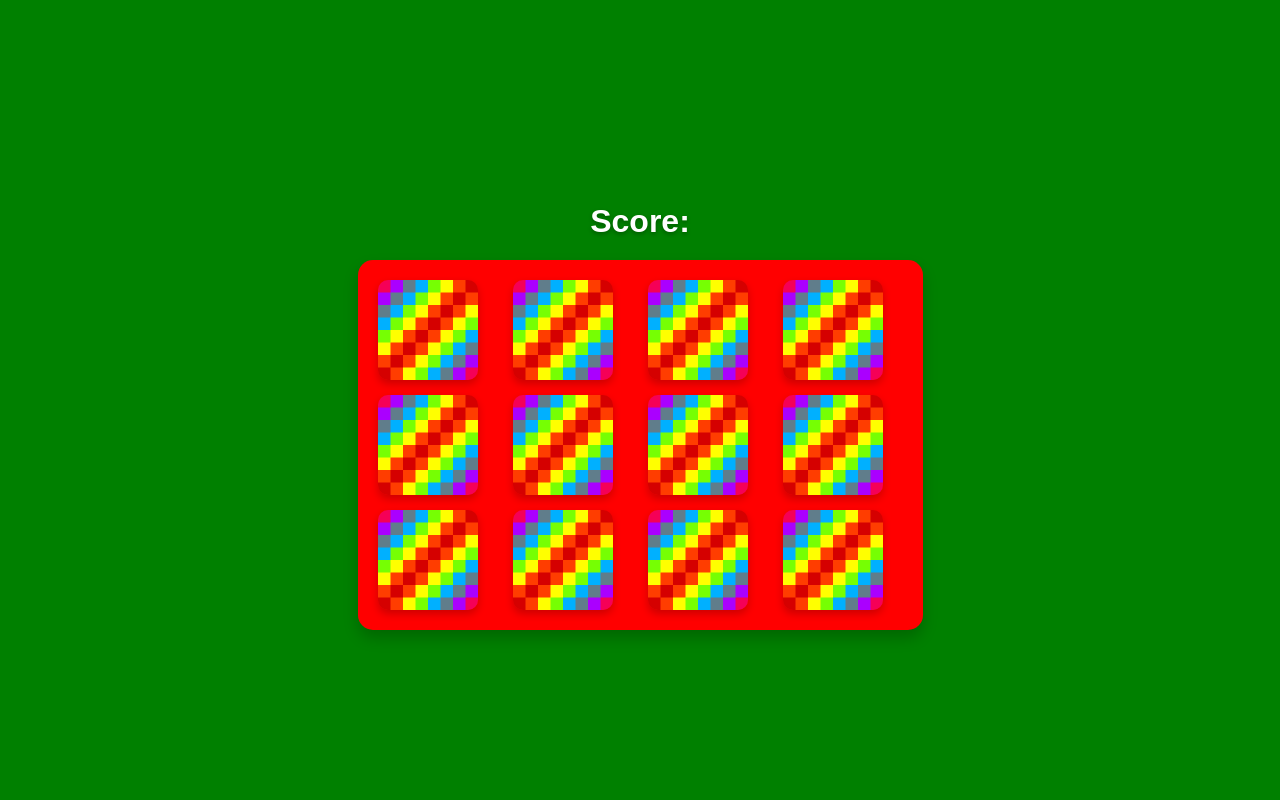
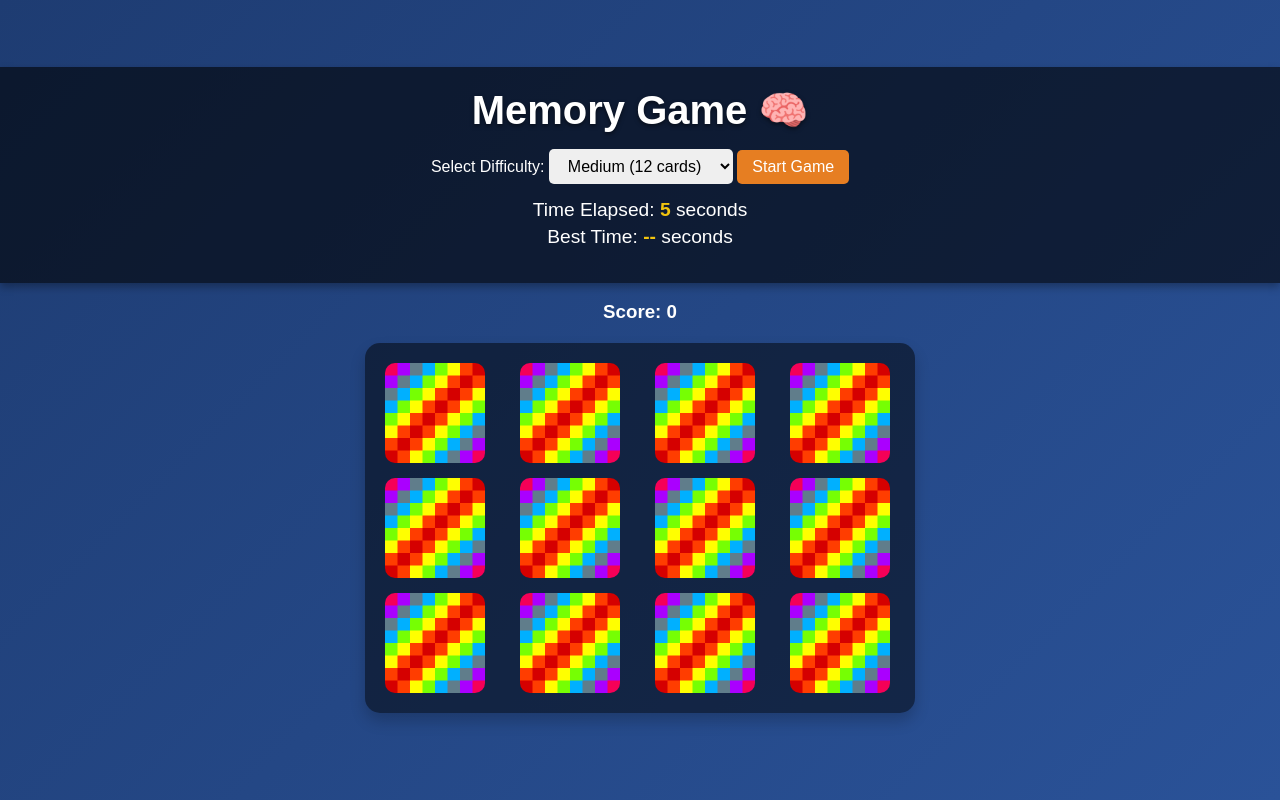
Before and after one commit to Devasree25/MEMORY-GAME, a plain HTML site: page index.html in a window 1280 px wide. Drawn offline with Linux system fonts and the light colour scheme.

Commit message:
created a enhanced memory-game

```diff
--- a/app.js
+++ b/app.js
@@ -1,113 +1,118 @@
 document.addEventListener('DOMContentLoaded', () => {
-    const cardArray = [
-      {
-        name: 'fries',
-        img: 'images/fries.png'
-      },
-      {
-        name: 'cheeseburger',
-        img: 'images/cheeseburger.png'
-      },
-      {
-        name: 'ice-cream',
-        img: 'images/ice-cream.png'
-      },
-      {
-        name: 'pizza',
-        img: 'images/pizza.png'
-      },
-      {
-        name: 'milkshake',
-        img: 'images/milkshake.png'
-      },
-      {
-        name: 'hotdog',
-        img: 'images/hotdog.png'
-      },
-      {
-        name: 'fries',
-        img: 'images/fries.png'
-      },
-      {
-        name: 'cheeseburger',
-        img: 'images/cheeseburger.png'
-      },
-      {
-        name: 'ice-cream',
-        img: 'images/ice-cream.png'
-      },
-      {
-        name: 'pizza',
-        img: 'images/pizza.png'
-      },
-      {
-        name: 'milkshake',
-        img: 'images/milkshake.png'
-      },
-      {
-        name: 'hotdog',
-        img: 'images/hotdog.png'
+  const grid = document.querySelector('.grid');
+  const resultDisplay = document.querySelector('#result');
+  const timerDisplay = document.querySelector('#timer');
+  const bestTimeDisplay = document.querySelector('#best-time');
+  const difficultySelector = document.querySelector('#difficulty');
+  const startGameButton = document.querySelector('#start-game');
+
+  let timer = null;
+  let elapsedTime = 0;
+  let bestTime = localStorage.getItem('bestTime') || Infinity; // Get best time from local storage
+  bestTimeDisplay.textContent = bestTime === Infinity ? '--' : `${bestTime} seconds`; // Display best time (or '--' if not available)
+
+  const cardSets = {
+    easy: 8,
+    medium: 12,
+    hard: 16,
+  };
+
+  let cardArray = [];
+  let cardsChosen = [];
+  let cardsChosenId = [];
+  let cardsWon = [];
+
+  function initializeGame() {
+    const numCards = cardSets[difficultySelector.value];
+    cardArray = generateCardArray(numCards);
+    createBoard();
+    resetGame();
   }
-    ]
 
-    cardArray.sort(() => 0.5 - Math.random())
+  function generateCardArray(numCards) {
+    const baseCards = [
+      { name: 'fries', img: 'images/fries.png' },
+      { name: 'cheeseburger', img: 'images/cheeseburger.png' },
+      { name: 'ice-cream', img: 'images/ice-cream.png' },
+      { name: 'pizza', img: 'images/pizza.png' },
+      { name: 'milkshake', img: 'images/milkshake.png' },
+      { name: 'hotdog', img: 'images/hotdog.png' },
+    ];
 
-    const grid = document.querySelector('.grid')
-    const resultDisplay = document.querySelector('#result')
-    let cardsChosen = []
-    let cardsChosenId = []
-    let cardsWon = []
+    const selectedCards = baseCards.slice(0, numCards / 2);
+    return [...selectedCards, ...selectedCards].sort(() => 0.5 - Math.random());
+  }
 
   function createBoard() {
-      for (let i = 0; i < cardArray.length; i++) {
-        const card = document.createElement('img')
-        card.setAttribute('src', 'images/blank.png')
-        card.setAttribute('data-id', i)
-        card.addEventListener('click', flipCard)
-        grid.appendChild(card)
-      }
+    grid.innerHTML = '';
+    cardArray.forEach((card, index) => {
+      const cardElement = document.createElement('img');
+      cardElement.setAttribute('src', 'images/blank.png');
+      cardElement.setAttribute('data-id', index);
+      cardElement.addEventListener('click', flipCard);
+      grid.appendChild(cardElement);
+    });
+
+    grid.style.gridTemplateColumns = `repeat(${Math.sqrt(cardArray.length)}, 120px)`;
   }
 
-    //check for matches
+  function resetGame() {
+    clearInterval(timer);
+    elapsedTime = 0;
+    timerDisplay.textContent = elapsedTime;
+    cardsChosen = [];
+    cardsChosenId = [];
+    cardsWon = [];
+    resultDisplay.textContent = 0;
+    timer = setInterval(() => {
+      elapsedTime++;
+      timerDisplay.textContent = elapsedTime;
+    }, 1000);
+  }
+
   function checkForMatch() {
-      const cards = document.querySelectorAll('img')
-      const optionOneId = cardsChosenId[0]
-      const optionTwoId = cardsChosenId[1]
+    const cards = document.querySelectorAll('img');
+    const [optionOneId, optionTwoId] = cardsChosenId;
 
-      if(optionOneId == optionTwoId) {
-        cards[optionOneId].setAttribute('src', 'images/blank.png')
-        cards[optionTwoId].setAttribute('src', 'images/blank.png')
-        alert('You have clicked the same image!')
+    if (cardsChosen[0] === cardsChosen[1]) {
+      cards[optionOneId].setAttribute('src', 'images/white.png');
+      cards[optionTwoId].setAttribute('src', 'images/white.png');
+      cardsWon.push(cardsChosen);
+    } else {
+      cards[optionOneId].setAttribute('src', 'images/blank.png');
+      cards[optionTwoId].setAttribute('src', 'images/blank.png');
     }
-      else if (cardsChosen[0] === cardsChosen[1]) {
-        alert('You found a match')
-        cards[optionOneId].setAttribute('src', 'images/white.png')
-        cards[optionTwoId].setAttribute('src', 'images/white.png')
-        cards[optionOneId].removeEventListener('click', flipCard)
-        cards[optionTwoId].removeEventListener('click', flipCard)
-        cardsWon.push(cardsChosen)
-      } else {
-        cards[optionOneId].setAttribute('src', 'images/blank.png')
-        cards[optionTwoId].setAttribute('src', 'images/blank.png')
-        alert('Sorry, try again')
+
+    cardsChosen = [];
+    cardsChosenId = [];
+    resultDisplay.textContent = cardsWon.length;
+
+    if (cardsWon.length === cardArray.length / 2) {
+      clearInterval(timer);
+
+      // Check if the current game time is better than the best time
+      if (elapsedTime < bestTime || bestTime === Infinity) {
+        bestTime = elapsedTime;
+        localStorage.setItem('bestTime', bestTime); // Save the best time to localStorage
+        bestTimeDisplay.textContent = `${bestTime} seconds`; // Update the best time on the page
       }
-      cardsChosen = []
-      cardsChosenId = []
-      resultDisplay.textContent = cardsWon.length
-      if  (cardsWon.length === cardArray.length/2) {
-        resultDisplay.textContent = 'Congratulations! You found them all!'
+
+      alert(`Congratulations! You found all matches in ${elapsedTime} seconds.`);
     }
   }
 
   function flipCard() {
-      let cardId = this.getAttribute('data-id')
-      cardsChosen.push(cardArray[cardId].name)
-      cardsChosenId.push(cardId)
-      this.setAttribute('src', cardArray[cardId].img)
-      if (cardsChosen.length ===2) {
-        setTimeout(checkForMatch, 500)
+    const cardId = this.getAttribute('data-id');
+    if (!cardsChosenId.includes(cardId)) {
+      cardsChosen.push(cardArray[cardId].name);
+      cardsChosenId.push(cardId);
+      this.setAttribute('src', cardArray[cardId].img);
+      if (cardsChosen.length === 2) {
+        setTimeout(checkForMatch, 500);
+      }
     }
   }
 
-    createBoard()
-  })
+  startGameButton.addEventListener('click', initializeGame);
+  initializeGame();
+});
--- a/index.html
+++ b/index.html
@@ -2,16 +2,31 @@
 <html lang="en" dir="ltr">
 <head>
   <meta charset="UTF-8">
+  <meta name="viewport" content="width=device-width, initial-scale=1.0">
   <title>Memory Game</title>
-  <link rel="stylesheet" href="styles.css"></link>
-  <script src="app.js" charset="utf-8"></script>
+  <link rel="stylesheet" href="styles.css">
+  <script src="app.js" defer></script>
 </head>
 <body>
-
-  <h3>Score:<span id="result"></span></h3>
-
-  <div class="grid">
-  </div>
-
+  <header>
+    <h1>Memory Game 🧠</h1>
+    <div class="controls">
+      <label for="difficulty">Select Difficulty:</label>
+      <select id="difficulty">
+        <option value="easy">Easy (8 cards)</option>
+        <option value="medium" selected>Medium (12 cards)</option>
+        <option value="hard">Hard (16 cards)</option>
+      </select>
+      <button id="start-game">Start Game</button>
+    </div>
+    <div class="stats">
+      <p>Time Elapsed: <span id="timer">0</span> seconds</p>
+      <p>Best Time: <span id="best-time">--</span> seconds</p>
+    </div>
+  </header>
+  <main>
+    <h3>Score: <span id="result">0</span></h3>
+    <div class="grid"></div>
+  </main>
 </body>
 </html>
--- a/styles.css
+++ b/styles.css
@@ -1,72 +1,109 @@
-
+/* General Styles */
 body {
   font-family: 'Poppins', sans-serif;
-    background: green;
-    margin: 0;
-    padding: 0;
+  background: linear-gradient(135deg, #1e3c72, #2a5298); /* Beautiful gradient background */
+  color: white;
+  text-align: center;
   display: flex;
   flex-direction: column;
   align-items: center;
   justify-content: center;
   min-height: 100vh;
-    color: white;
-    text-align: center;
+  margin: 0;
+  padding: 0;
 }
 
-
-  h3 {
-    font-size: 2rem;
-    margin-bottom: 20px;
-    text-shadow: 0 2px 4px rgba(0, 0, 0, 0.3);
+/* Header Section */
+header {
+  padding: 20px;
+  background: rgba(0, 0, 0, 0.6);
+  box-shadow: 0 4px 8px rgba(0, 0, 0, 0.3);
+  width: 100%;
+  box-sizing: border-box;
 }
 
-  #result {
-    color: #ffef61;
-    font-weight: bold;
-    font-size: 2rem;
+h1 {
+  font-size: 2.5rem;
+  margin: 0;
+  text-shadow: 0 2px 4px rgba(0, 0, 0, 0.5);
 }
 
+/* Controls and Stats Section */
+.controls, .stats {
+  margin: 15px 0;
+}
+
+select, button {
+  font-size: 1rem;
+  padding: 8px 15px;
+  border: none;
+  border-radius: 5px;
+  cursor: pointer;
+}
+
+button {
+  background: #e67e22;
+  color: white;
+  transition: background 0.3s ease, transform 0.2s ease;
+}
+
+button:hover {
+  background: #d35400;
+  transform: scale(1.05);
+}
+
+.stats p {
+  margin: 5px 0;
+  font-size: 1.2rem;
+}
+
+#timer, #best-time {
+  color: #f1c40f;
+  font-weight: bold;
+}
+
+/* Game Grid */
 .grid {
   display: grid;
-    grid-template-columns: repeat(4, 120px);
   gap: 15px;
-    justify-content: center;
+  margin: 20px auto;
   padding: 20px;
+  background: rgba(0, 0, 0, 0.5);
   border-radius: 15px;
   box-shadow: 0 8px 15px rgba(0, 0, 0, 0.2);
-    background: red;
-    backdrop-filter: blur(10px);
+  max-width: 550px;
+  box-sizing: border-box;
+  grid-template-columns: repeat(4, 120px); /* Default to 4 cards per row */
 }
-
 
 .grid img {
   width: 100px;
   height: 100px;
   border-radius: 10px;
-    transition: transform 0.3s ease, box-shadow 0.3s ease;
   cursor: pointer;
-    box-shadow: 0 4px 8px rgba(0, 0, 0, 0.2);
+  transition: transform 0.4s ease, box-shadow 0.3s ease;
 }
 
+/* Flip Effect */
+.grid img.flipped {
+  transform: rotateY(180deg);
+}
 
+.grid img[src="images/white.png"] {
+  opacity: 0.6;
+  cursor: default;
+}
+
+/* Hover Effect */
 .grid img:hover {
   transform: scale(1.1);
   box-shadow: 0 6px 12px rgba(0, 0, 0, 0.3);
 }
 
-
-  .grid img[src='images/white.png'] {
-    opacity: 0.6;
-    cursor: default;
-    transform: scale(1);
-    box-shadow: none;
-  }
-
-
+/* Responsive Design */
 @media (max-width: 600px) {
   .grid {
-      grid-template-columns: repeat(3, 90px);
-      gap: 10px;
+    grid-template-columns: repeat(3, 90px); /* For small screens, reduce to 3 cards per row */
   }
 
   .grid img {
@@ -74,16 +111,3 @@ body {
     height: 80px;
   }
 }
-
-  #result.congratulations {
-    animation: glow 1s infinite alternate;
-  }
-
-  @keyframes glow {
-    from {
-      text-shadow: 0 0 10px #ffef61, 0 0 20px #ffef61, 0 0 30px #ffc300;
-    }
-    to {
-      text-shadow: 0 0 20px #ffef61, 0 0 30px #ffc300, 0 0 40px #ff6f00;
-    }
-  }
```
Lines whose indentation alone changed are shown as unchanged.
